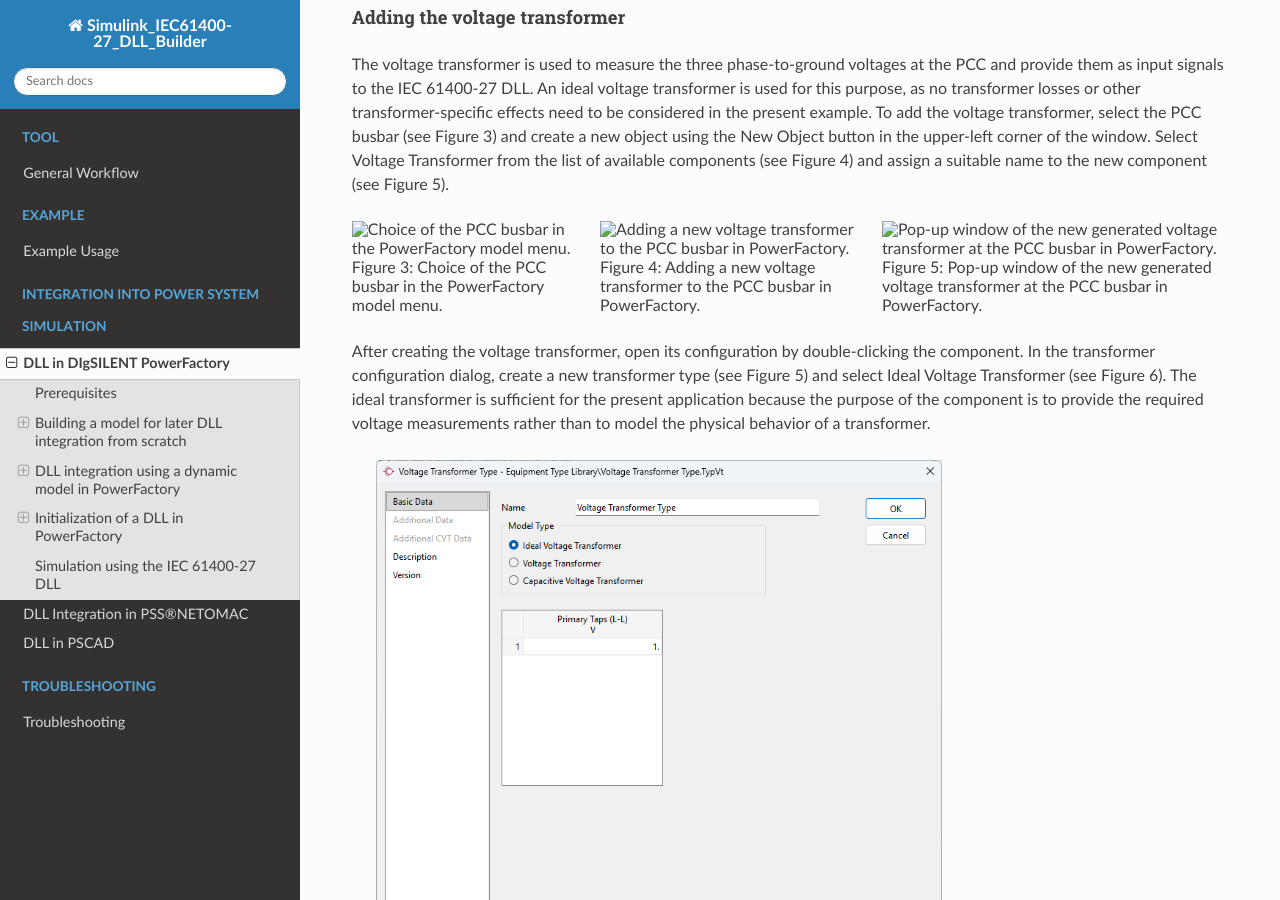
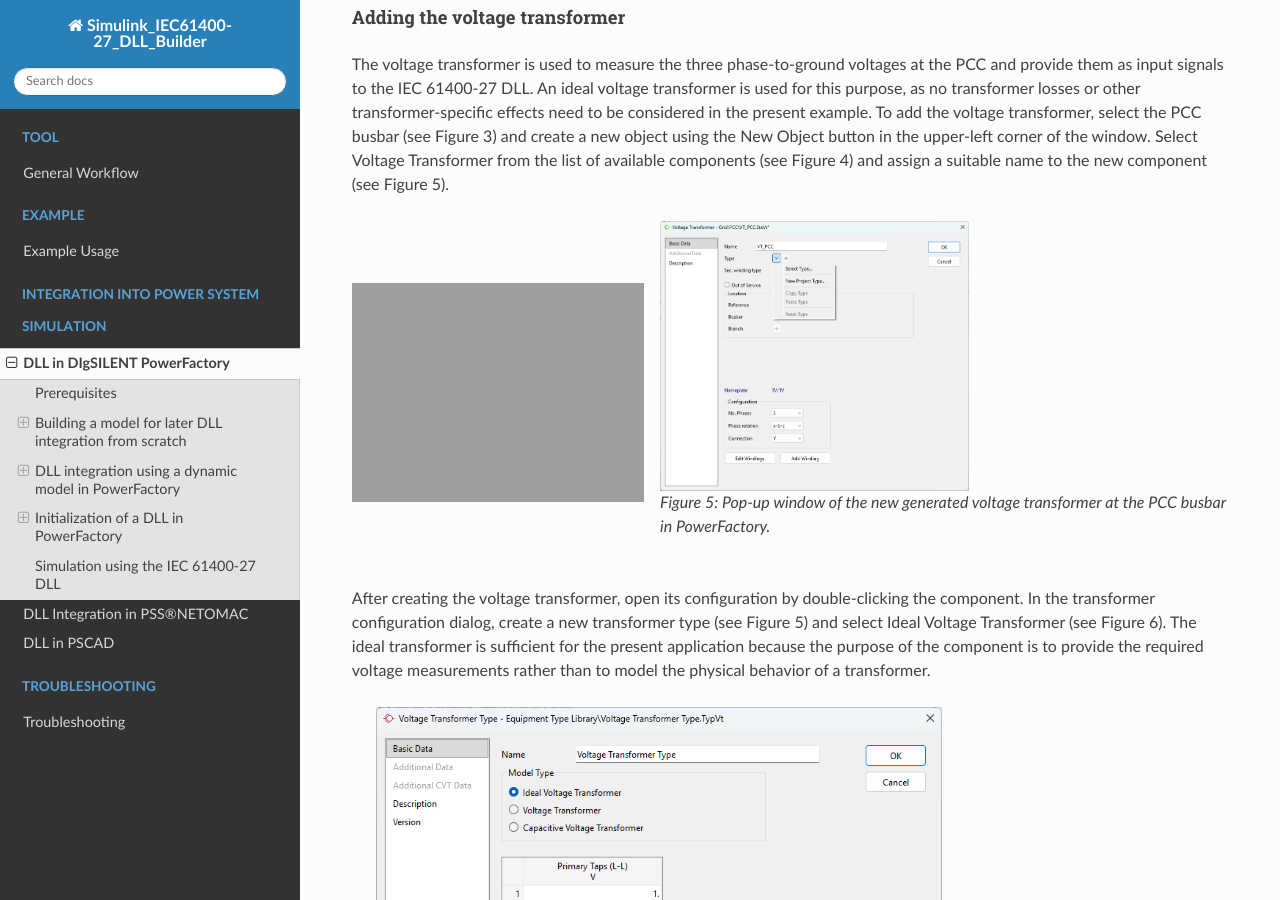
Before and after one commit to Institute-of-Electrical-Energy-Systems/SIMULINK_DLL_Builder, a Sphinx documentation site: the page built from docs/DLL_in_PF.rst, in a window 1280 px wide and 900 px high, scrolled down 1944 px. Built offline with Sphinx 7.4.7 and the Read the Docs theme 3.1.0, drawn with Linux system fonts in a browser that asks for light colours; formulas are drawn with MathJax 3.

Commit message:
Update DLL_in_PF.rst

```diff
--- a/docs/DLL_in_PF.rst
+++ b/docs/DLL_in_PF.rst
@@ -69,28 +69,23 @@
 To add the voltage transformer, select the PCC busbar (see Figure 3) and create a new object using the New Object button in the upper-left corner of the window.
 Select Voltage Transformer from the list of available components (see Figure 4) and assign a suitable name to the new component (see Figure 5).
 
-.. raw:: html
+.. container:: image-row
 
-   <div class="image-row">
-      <figure>
-         <img src="_images/PCCPowerFactory.png" alt="Choice of the PCC busbar in the PowerFactory model menu.">
-         <figcaption>
-            Figure 3: Choice of the PCC busbar in the PowerFactory model menu.
-         </figcaption>
-      </figure>
-      <figure>
-         <img src="_images/VT_PowerFactory.png" alt="Adding a new voltage transformer to the PCC busbar in PowerFactory.">
-         <figcaption>
-            Figure 4: Adding a new voltage transformer to the PCC busbar in PowerFactory.
-         </figcaption>
-      </figure>
-      <figure>
-         <img src="_images/VT_PowerFactory2.png" alt="Pop-up window of the new generated voltage transformer at the PCC busbar in PowerFactory.">
-         <figcaption>
-            Figure 5: Pop-up window of the new generated voltage transformer at the PCC busbar in PowerFactory.
-         </figcaption>
-      </figure>
-   </div>
+   ..  figure:: ./images/PowerFactory/PCCPowerFactory.png
+         :alt: Choice of the PCC busbar in the PowerFactory model menu.
+
+         Figure 3: Choice of the PCC busbar in the PowerFactory model menu.
+
+      ..  figure:: ./images/PowerFactory/VT_PowerFactory.png
+         :alt: Adding a new voltage transformer to the PCC busbar in PowerFactory.
+
+         Figure 4: Adding a new voltage transformer to the PCC busbar in PowerFactory.
+
+   ..  figure:: ./images/PowerFactory/VT_PowerFactory2.png
+         :alt: Pop-up window of the new generated voltage transformer at the PCC busbar in PowerFactory.
+
+         Figure 5: Pop-up window of the new generated voltage transformer at the PCC busbar in PowerFactory.
+
 
 After creating the voltage transformer, open its configuration by double-clicking the component.
 In the transformer configuration dialog, create a new transformer type (see Figure 5) and select Ideal Voltage Transformer (see Figure 6).
```
